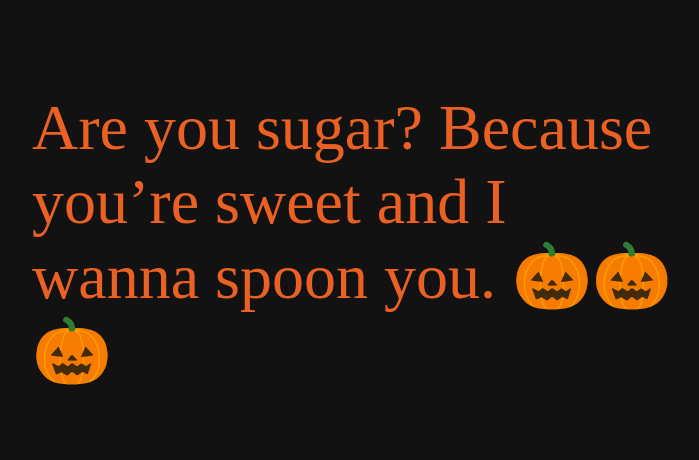
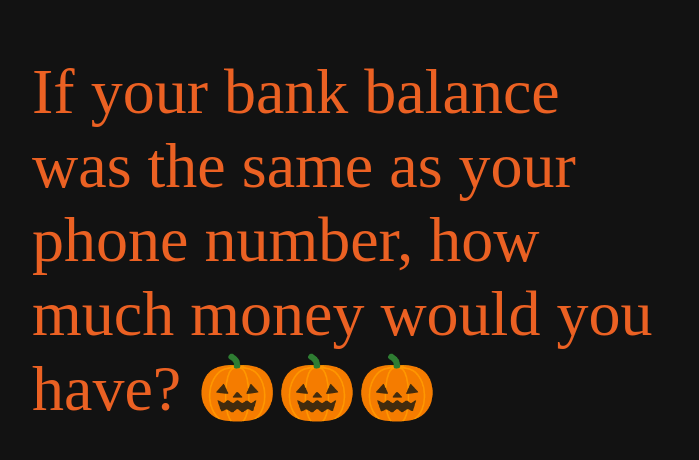
Before and after one commit to Rocco970/Rocco970.github.io, a plain HTML site: page index.html in a window 1280 px wide. Shown: the whole page, without its empty margins (288-987 px from the left). Drawn offline with Linux system fonts and the light colour scheme.

Commit message:
Update index.html

```diff
--- a/index.html
+++ b/index.html
@@ -11,7 +11,17 @@
       function swoon() {
         const pickupLines = [
           "Are you sugar? Because you’re sweet and I wanna spoon you.",
-          "Are you a microwave? Because mmmmmmmmm."
+          "Are you a microwave? Because mmmmmmmmm.",
+          "If I could rearrange the alphabet I’d make sure I came after U.",
+          "Damn girl are you a toaster cuz I wanna take a bath with you.",
+          "If your bank balance was the same as your phone number, how much money would you have?",
+          "Do you like to draw? because I put the d-in-raw",
+          "Are you a school because I wanna shoot some kids in you",
+          "Are you a chinese factory because I wanna put kids in you.",
+          "Let me wipe my face so you have a place to sit.",
+          "Was that an earthquake or did you just rock my world?",
+          "Are you Wi-Fi? Because I’m feeling a strong connection.",
+          "If you were words on a page you’d be the fine print.",
         ];
         const pickupLine = pickupLines[Math.floor(Math.random() * pickupLines.length)];
         document.getElementById("pickupLine").innerHTML = pickupLine + " 🎃🎃🎃";
```
